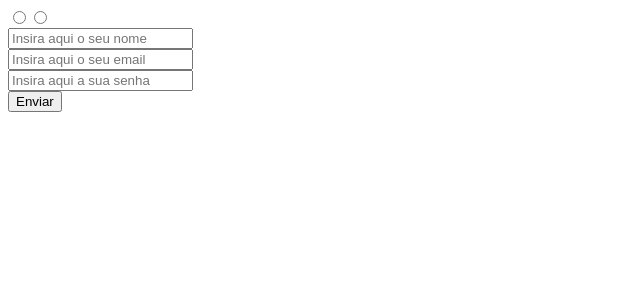
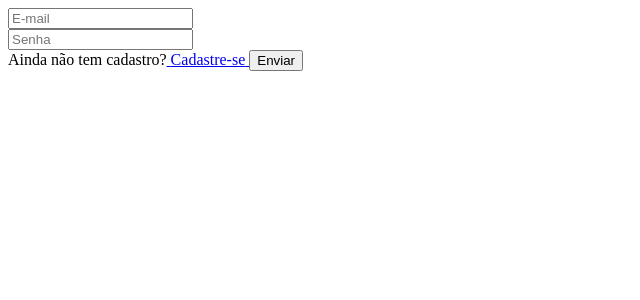
Before and after one commit to Laboratoria/SAP006-burger-queen-api-client, a React (Create React App) app: page /login in a window 1280 px wide. Shown: the top 300 px of the page, without its empty margins (0-640 px from the left). Built offline with nearby package versions, Linux system fonts and the light colour scheme.

Commit message:
Login e validacoes

```diff
--- a/src/pages/login/login.js
+++ b/src/pages/login/login.js
@@ -0,0 +1,138 @@
+import React from "react";
+import { useState } from "react";
+import { Link, useHistory } from "react-router-dom";
+import Input from "../../componentes/input.js";
+import Button from "../../componentes/button.js";
+import { loginEmailAndPassword } from "./validacao";
+
+const Login = () => {
+  const textEmail = "E-mail";
+  const textPassword = "Senha";
+  const typeInputEmail = "email";
+  const typeInputPassword = "password";
+
+  const [values, setValues] = useState({
+    email: "",
+    password: "",
+  });
+
+  const [errors, setError] = useState({
+    email: "",
+    password: "",
+  });
+
+  const validation = () => {
+    let errors = {};
+    errors.isFormValid = true;
+    if (!values.email) {
+      errors.email = "Por favor preencha o email";
+      errors.isFormValid = false;
+    } else if (!/\S+@\S+\.\S+/.test(values.email)) {
+      errors.email = "Preencha seu e-mail corretamente";
+      errors.isFormValid = false;
+    }
+    if (!values.password) {
+      errors.password = "Preencha sua senha corretamente";
+      errors.isFormValid = false;
+    } else if (values.password.length < 6) {
+      errors.password = "Sua senha contém no mínimo 6 caracteres";
+      errors.isFormValid = false;
+    }
+    return errors;
+  };
+
+  const handleChange = (e) => {
+    const { name, value } = e.target;
+    // console.log(e.target.value)
+    setValues({
+      ...values,
+      [name]: value,
+    });
+  };
+
+  const history = useHistory();
+  const Pedidos = () => {
+    history.push("/Pedidos");
+  };
+
+  const handleSubmit = (e) => {
+    e.preventDefault();
+    const valid = validation();
+    setError(valid);
+    if (valid.isFormValid) {
+      loginEmailAndPassword(values.email, values.password)
+        .then((res) => res.json())
+        .then((json) => {
+          const { token } = json;
+          const { id } = json;
+          const tokenUser = localStorage.setItem("token", token);
+          const idUser = localStorage.setItem("id", id);
+
+          if (
+            tokenUser !== null &&
+            idUser !== null &&
+            json.role === "atendente"
+          ) {
+            Pedidos();
+          } else if (
+            tokenUser !== null &&
+            idUser !== null &&
+            json.role === "cozinha"
+          ) {
+            Pedidos();
+          } else {
+            alert("Cadastro não encontrado!");
+          }
+        });
+    }
+  };
+
+  return (
+    <div className="login">
+      <main className="login-page-main">
+        <form className="login-form" onSubmit={handleSubmit}>
+          <div className="form-group input">
+            <Input
+              name="email"
+              placeholder={textEmail}
+              type={typeInputEmail}
+              defaultValue={values.email}
+              onChange={handleChange}
+            />
+            <div className="hidden">
+              {errors.email && <p>{errors.email}</p>}{" "}
+            </div>
+          </div>
+          <div className="form-group input">
+            <Input
+              name="password"
+              placeholder={textPassword}
+              type={typeInputPassword}
+              defaultValue={values.password}
+              onChange={handleChange}
+            />
+            <div className="hidden">
+              {errors.password && <p>{errors.password}</p>}
+            </div>
+          </div>
+          <span className="novo-cadastro">Ainda não tem cadastro?</span>
+          <Link className="tocadastro" to="/Cadastro">
+            {" "}
+            Cadastre-se{" "}
+          </Link>
+
+          <Button
+            variant="primary"
+            type="submit"
+            onClick={handleSubmit}
+            msg="Enviar"
+          >
+            Login
+          </Button>
+        </form>
+      </main>
+    </div>
+  );
+};
+
+export default Login;
--- /dev/null
+++ b/src/pages/login/validacao.js
@@ -0,0 +1,12 @@
+export const loginEmailAndPassword = (email, password) => {
+  return fetch("https://lab-api-bq.herokuapp.com/auth", {
+    method: "POST",
+    headers: {
+      "Content-Type": "application/json",
+    },
+    body: JSON.stringify({
+      email: email,
+      password: password,
+    }),
+  });
+};
--- a/src/rotas.js
+++ b/src/rotas.js
@@ -1,16 +1,16 @@
 import React from "react";
 import { BrowserRouter, Route, Switch } from "react-router-dom";
 import Cadastro from "../src/pages/cadastro/cadastro.js";
-/*import Login from "../src/pages/login/login.js";
-import Pedidos from "../src/pages/pedidos/pedidos.js";
+import Login from "../src/pages/login/login.js";
+/*import Pedidos from "../src/pages/pedidos/pedidos.js";
 //import NotFound from "../src/pages/notfound/notfound.js";*/
 
 const Rotas = () => {
   return (
     <BrowserRouter>
       <Switch>
-       {/**<Route exact path="/" component={Login} />
-        <Route exact path="/login" component={Login} />*/}
+       {/**<Route exact path="/" component={Login} />*/}
+        <Route exact path="/login" component={Login} />}
         <Route path="/" component={Cadastro} />
        {/** <Route path="/pedidos" component={Pedidos} />
          <Route component={NotFound} />*/}
```
